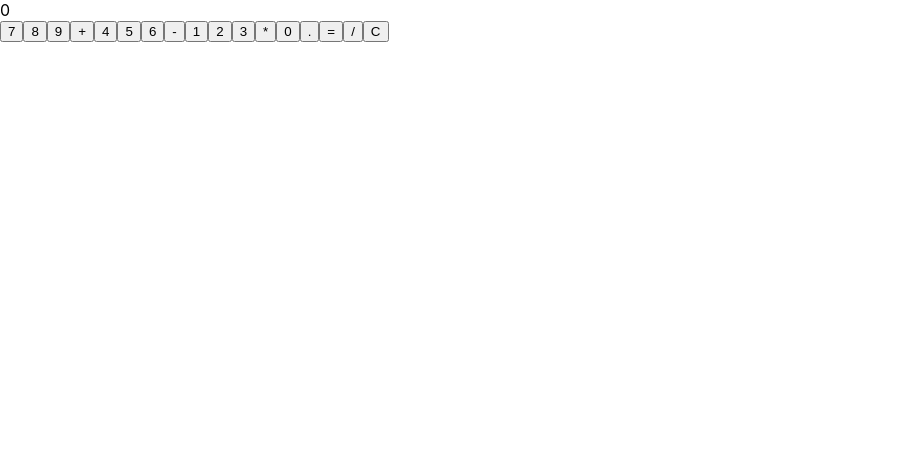
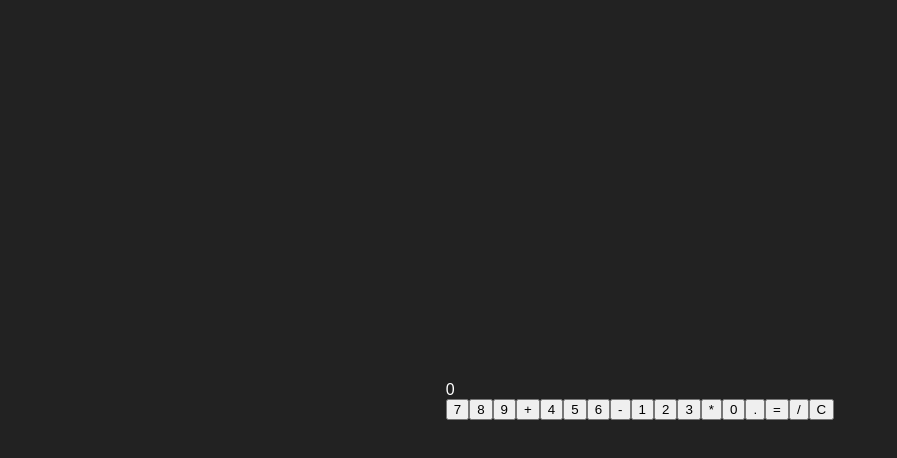
Before and after one commit to Josephorokpo/javascript-calculator, a React (Create React App) app: page / in a window 1280 px wide. Shown: the top 458 px of the page, without its empty margins (0-897 px from the left). Built offline with nearby package versions, Linux system fonts and the light colour scheme.

Commit message:
Updated index.js to integrate the new components and logic changes, ensuring smooth interaction between all parts of the application.

```diff
--- a/src/index.css
+++ b/src/index.css
@@ -1,13 +1,11 @@
 body {
+  background-color: #222;
+  color: white;
+  font-family: Arial, sans-serif;
   margin: 0;
-  font-family: -apple-system, BlinkMacSystemFont, 'Segoe UI', 'Roboto', 'Oxygen',
-    'Ubuntu', 'Cantarell', 'Fira Sans', 'Droid Sans', 'Helvetica Neue',
-    sans-serif;
-  -webkit-font-smoothing: antialiased;
-  -moz-osx-font-smoothing: grayscale;
+  padding: 0;
+  display: flex;
+  justify-content: center;
+  align-items: center;
+  height: 100vh;
 }
-
-code {
-  font-family: source-code-pro, Menlo, Monaco, Consolas, 'Courier New',
-    monospace;
-}
```
